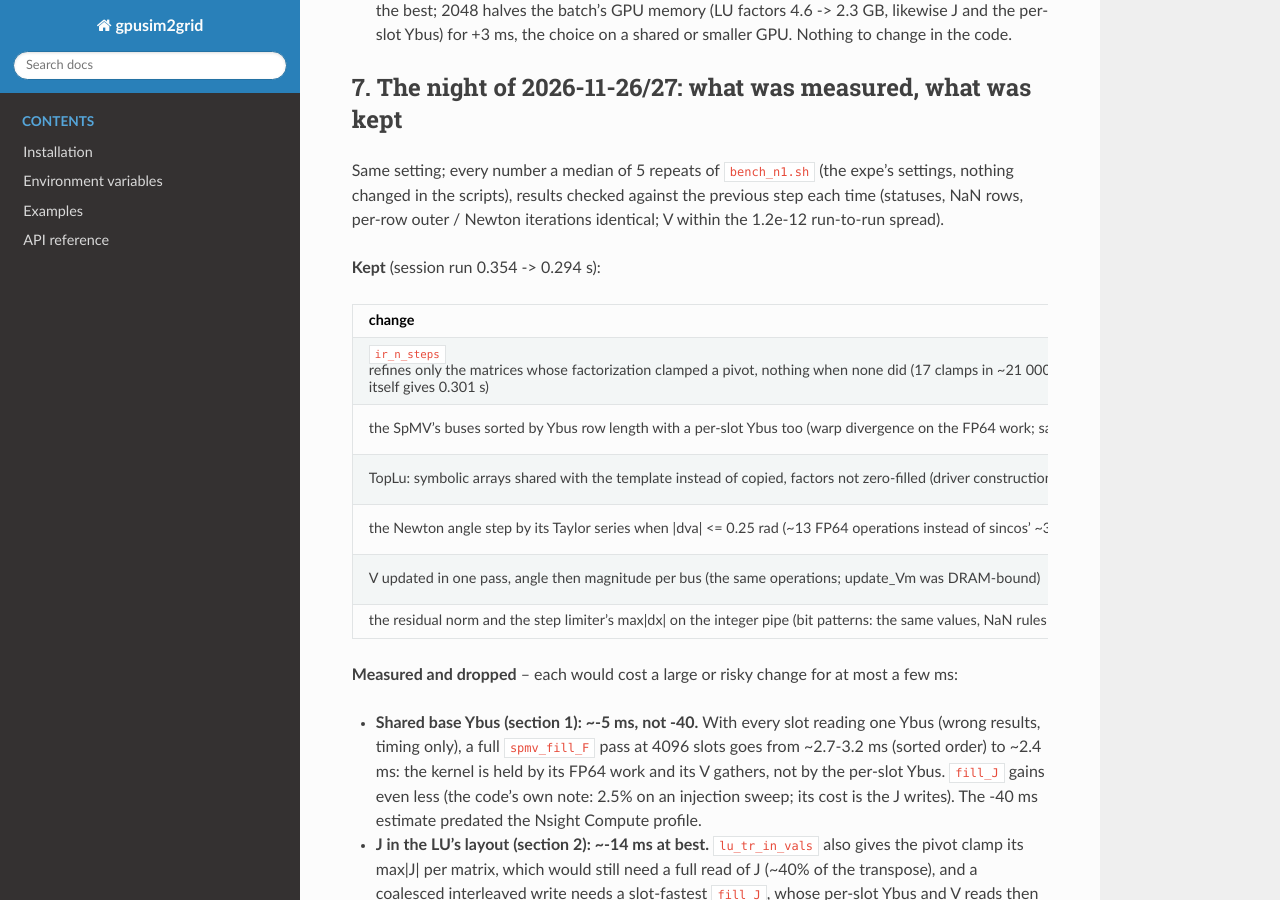
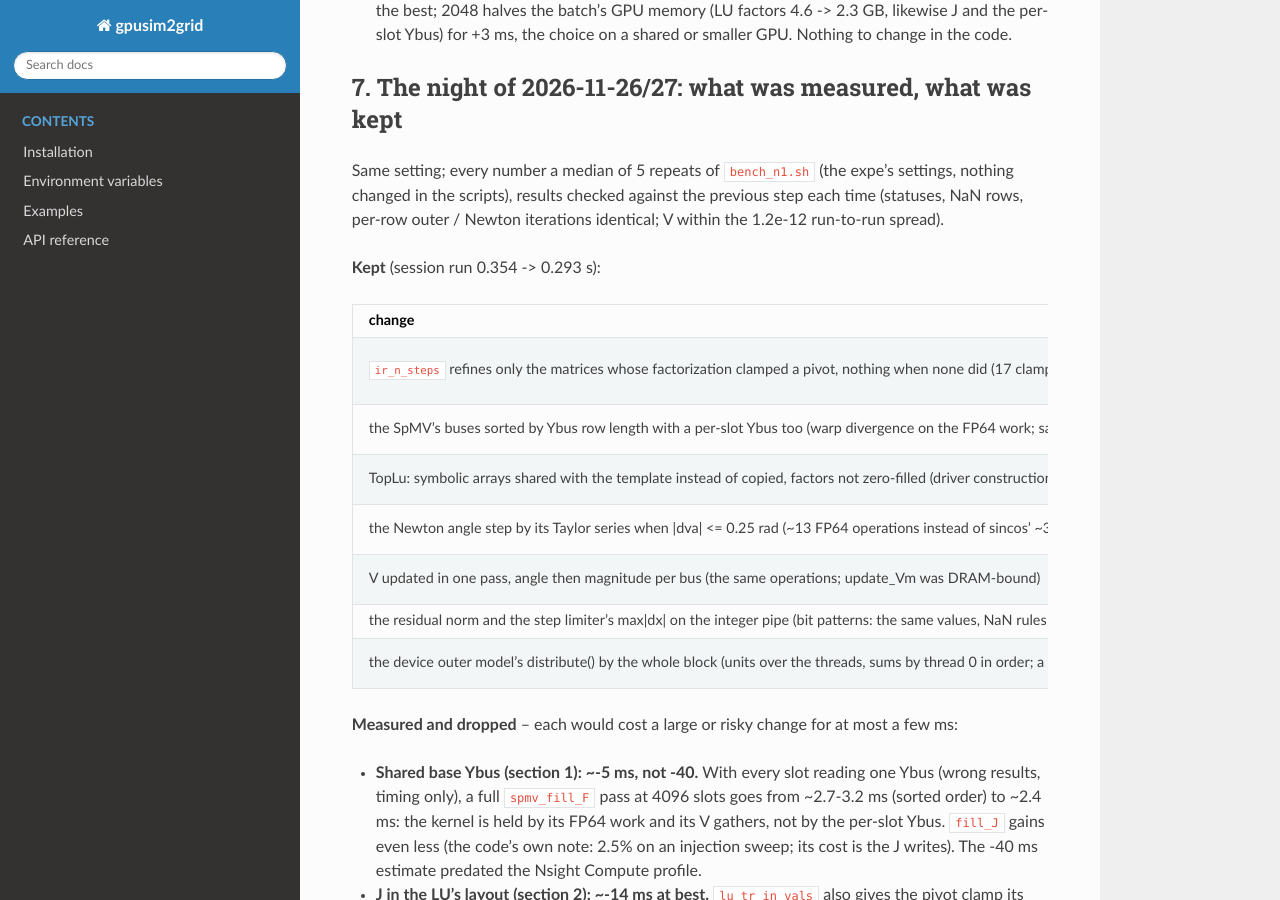
Before and after one commit to Grid2op/gpusim2grid, a Sphinx documentation site: the page built from docs/dev_notes/n1_big_rounds_bandwidth.md, in a window 1280 px wide and 900 px high, scrolled down 5182 px. Built offline with Sphinx 7.4.7 and the Read the Docs theme 3.1.0, drawn with Linux system fonts in a browser that asks for light colours.

Commit message:
Device outer loops: distribute() by the slot's block
DistributedSlack's distribute() ran on thread 0 of on_solved's block: 130-330
us a call with 120 units on PtFige, on the critical path of most rounds. Not
memory latency, its divisions or its rounds (counted: at most 4) -- FP64
issue: each FP64 instruction holds the warp's FP64 pipe ~64 cycles on a
1/64-rate card whatever its active lanes, so one thread's serial work pays
the whole warp's cost per instruction.

distribute() is now one template on the threads running it together
(BlockGroup / WarpGroup: their barrier, their layout, and a small struct in
the caller's shared memory for what thread 0 hands the others): the units
over the threads, factor_sum and done summed by thread 0 over the units in
their order, the clamp count an integer -- every value the serial one's, bit
for bit. check_ds / check_ds_in_newton pause before it (DS_PAUSED, drive()
returns 3, p_recheck kept as for ReactiveLimits); on_solved_kernel's block
runs it and drive() resumes the check past what it already did (s_dstage,
s_drem / s_dnun / s_dret / s_dasat: s_-prefixed scratch, which check mode
does not compare). The redistribute pre-pass (share_lost_kernel, a warp per
row) runs it on the row's warp instead of lane 0. One copy of the
algorithm on the device, as before.

PtFige N-1 (own_lu_top, device outer loops, batch 4096, redistribute_slack):
session run 0.294 -> 0.292-0.293 s (the rounds' other serial parts --
ReactiveLimits, the units' moves -- stay on the critical path); statuses,
NaN rows and outer / Newton totals identical, |dV| 2.5e-16. outer_device
(lockstep with the host model), redistribute_slack, outer loops batch /
gradients: 285 passed, 1 failed -- test_device_facades' check_mode
redistribute_slack case, failing identically without this change (a masked
row's host / device load differs in fq[1], before any distribute()).

Assisted-by: Claude Code (claude-opus-5-5)
Signed-off-by: Benjamin Donnot <benjamin.donnot@rte-france.com>

```diff
--- a/CHANGELOG.rst
+++ b/CHANGELOG.rst
@@ -3,6 +3,8 @@ Change Log
 
 [0.3.1] (unreleased)
 --------------------
+- [IMPROVED] ``outer_loops_backend='device'``: DistributedSlack's distribute() run by the slot's whole block (the
+  ``redistribute_slack`` share by the row's warp), the ordered sums on one thread (bit-identical). PtFige N-1: 0.294 -> 0.293 s.
 - [IMPROVED] Batch Newton: the residual norm and the step limiter's max|dx| taken on the integer pipe (bit
   patterns), the same values. PtFige N-1: 0.297 -> 0.294 s.
 - [IMPROVED] Batch Newton: V updated in one pass (angle then magnitude per bus, the same operations) instead
--- a/docs/dev_notes/n1_big_rounds_bandwidth.md
+++ b/docs/dev_notes/n1_big_rounds_bandwidth.md
@@ -195,7 +195,7 @@ Same setting; every number a median of 5 repeats of `bench_n1.sh` (the expe's se
 changed in the scripts), results checked against the previous step each time (statuses, NaN rows,
 per-row outer / Newton iterations identical; V within the 1.2e-12 run-to-run spread).
 
-**Kept** (session run 0.354 -> 0.294 s):
+**Kept** (session run 0.354 -> 0.293 s):
 
 | change | session run | where |
 |---|---|---|
@@ -205,6 +205,7 @@ per-row outer / Newton iterations identical; V within the 1.2e-12 run-to-run spr
 | the Newton angle step by its Taylor series when \|dva\| <= 0.25 rad (~13 FP64 operations instead of sincos' ~35; ~1 ulp both, V to rounding) | 0.300 -> 0.298 | `perf/n1-next` (09f97b6) |
 | V updated in one pass, angle then magnitude per bus (the same operations; update_Vm was DRAM-bound) | 0.298 -> 0.297 | `perf/n1-next` (0580eb2) |
 | the residual norm and the step limiter's max\|dx\| on the integer pipe (bit patterns: the same values, NaN rules included) | 0.297 -> 0.294 | `perf/n1-next` |
+| the device outer model's distribute() by the whole block (units over the threads, sums by thread 0 in order; a pause / resume of drive() around check_ds; one template, also run by the row's warp in the redistribute_slack share) -- bit-identical | 0.294 -> 0.293 | `perf/n1-next` (last commit) |
 
 **Measured and dropped** -- each would cost a large or risky change for at most a few ms:
 
```
Also changed, not shown: 1 other file.
